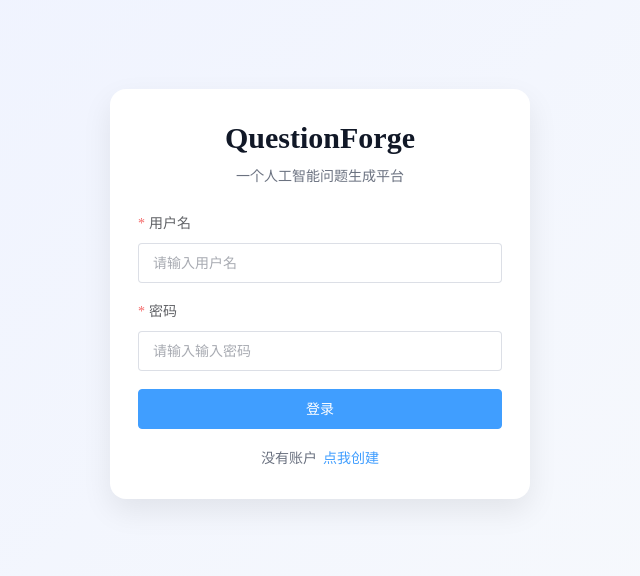
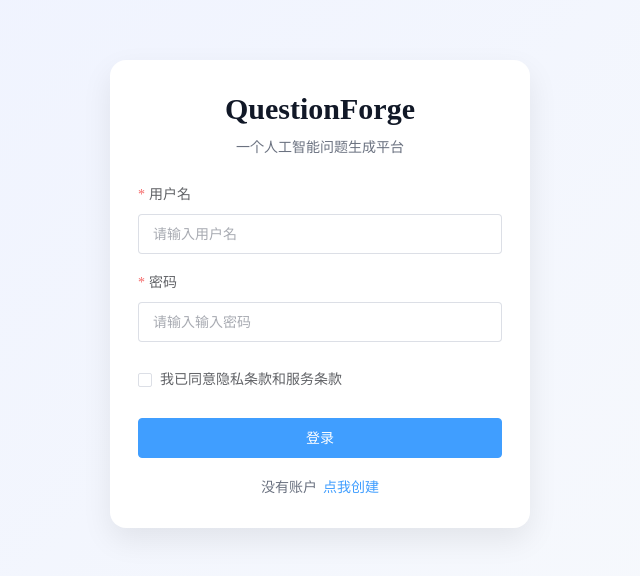
Before and after one commit to Jepson-Wang/question_set_program, a Vue app in the folder frontend/: page /login in a window 1280 px wide. Shown: the part 106-682 px from the top of the page, without its empty margins (320-960 px from the left). Built offline with nearby package versions, Linux system fonts and the light colour scheme.

Commit message:
登录 新增效验逻辑

```diff
--- a/frontend/src/views/LoginView.vue
+++ b/frontend/src/views/LoginView.vue
@@ -34,6 +34,11 @@
           />
         </el-form-item>
 
+        <el-form-item label-width="22px" prop="agree">
+        <el-checkbox size="large" v-model="loginForm.agree">
+                  我已同意隐私条款和服务条款
+        </el-checkbox>
+        </el-form-item>
         <el-form-item>
           <el-button
             type="primary"
@@ -67,7 +72,8 @@ const formRef = ref()
 // 登录表单数据
 const loginForm = reactive({
   username: '',
-  password: ''
+  password: '',
+  agree: ''
 })
 
 // 表单校验规则
```
